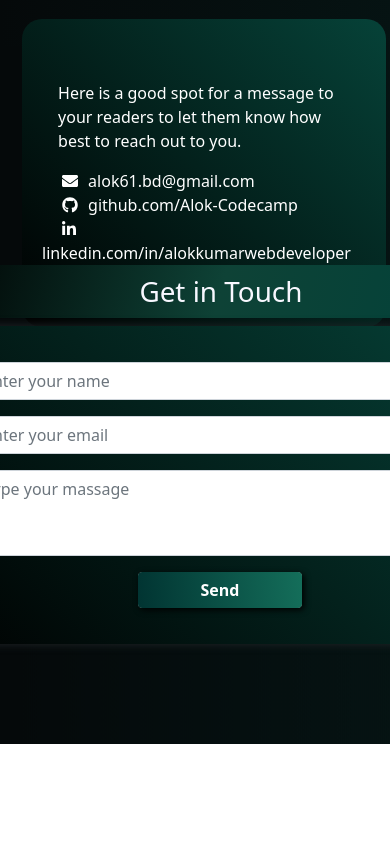
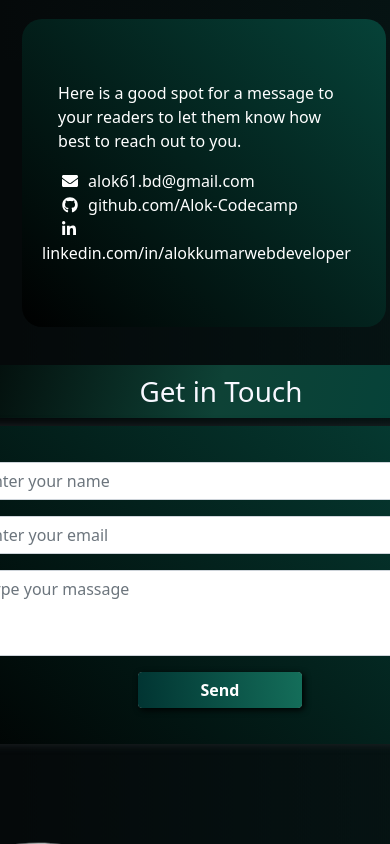
Before and after one commit to Alok-Codecamp/alok-portfolio, a React (Create React App) app: page / in a window 390 px wide. Shown: the part 3436-4280 px from the top of the page. Before the commit the page ends 4180 px from the top, so only its background shows below. Built offline with nearby package versions, Linux system fonts and the light colour scheme.

Commit message:
responsive

```diff
--- a/src/Pages/HomePage/Home/Home.css
+++ b/src/Pages/HomePage/Home/Home.css
@@ -191,4 +191,7 @@
     padding: 62px 35px 62px 36px;
     border-radius: 20px;
    }
+   .form-container{
+    margin-top: 100px;
+   }
  }
```
